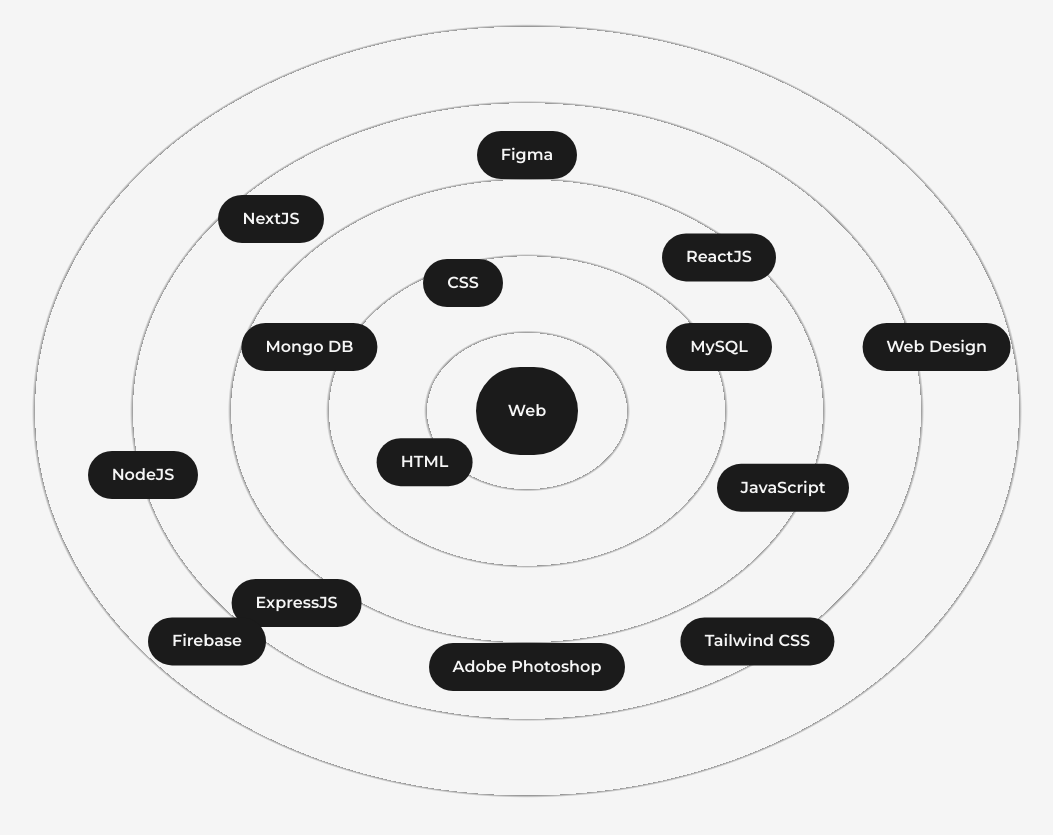
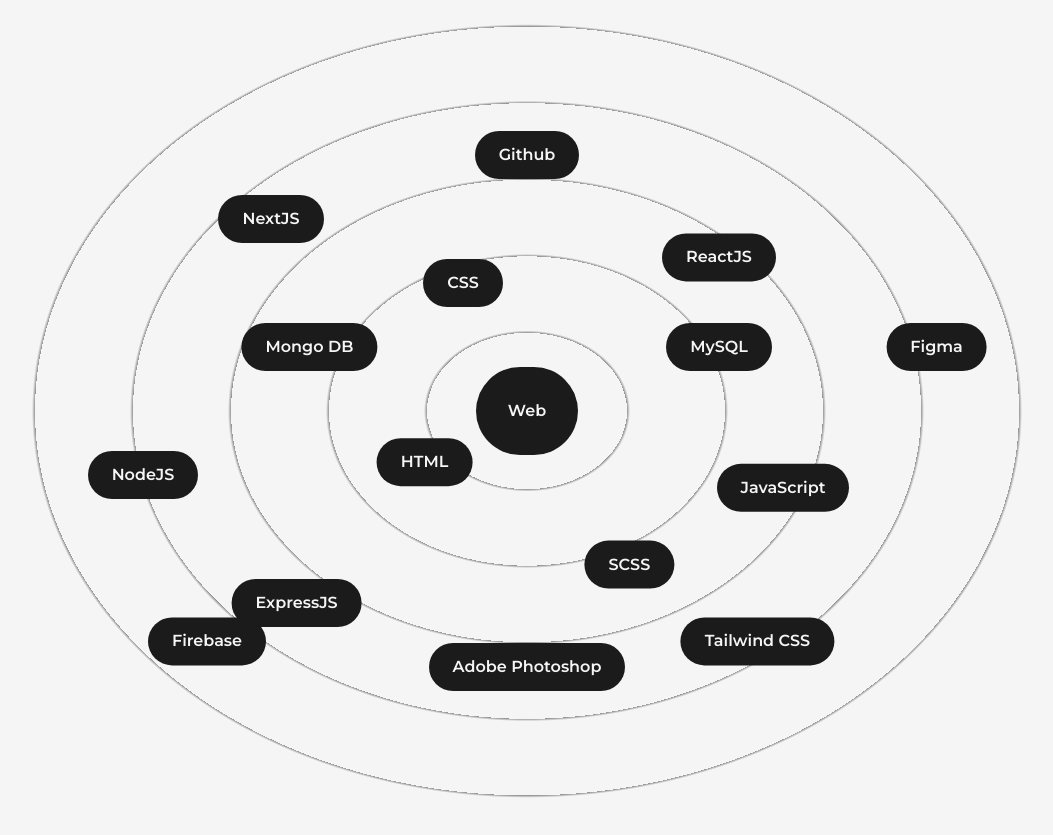
Before and after one commit to abhiiiijain/Portfoliooo, a Next.js app: page /about in a window 1280 px wide. Shown: the part 1641-2476 px from the top of the page, without its empty margins (113-1166 px from the left). Built offline with nearby package versions, Linux system fonts and the light colour scheme.

Commit message:
skills updated

```diff
--- a/src/components/Skills.js
+++ b/src/components/Skills.js
@@ -53,10 +53,11 @@
         <Skill name="NodeJS" x="-30vw" y="5vw" />
         <Skill name="Mongo DB" x="-17vw" y="-5vw" />
         <Skill name="MySQL" x="15vw" y="-5vw" />
-        <Skill name="Web Design" x="32vw" y="-5vw" />
-        <Skill name="Figma" x="0vw" y="-20vw" />
         <Skill name="Firebase" x="-25vw" y="18vw" />
         <Skill name="Tailwind CSS" x="18vw" y="18vw" />
+        <Skill name="SCSS" x="8vw" y="12vw" />
+        <Skill name="Github" x="0vw" y="-20vw" />
+        <Skill name="Figma" x="32vw" y="-5vw" />
         <Skill name="Adobe Photoshop" x="0vw" y="20vw" />
       </div>
     </>
```
